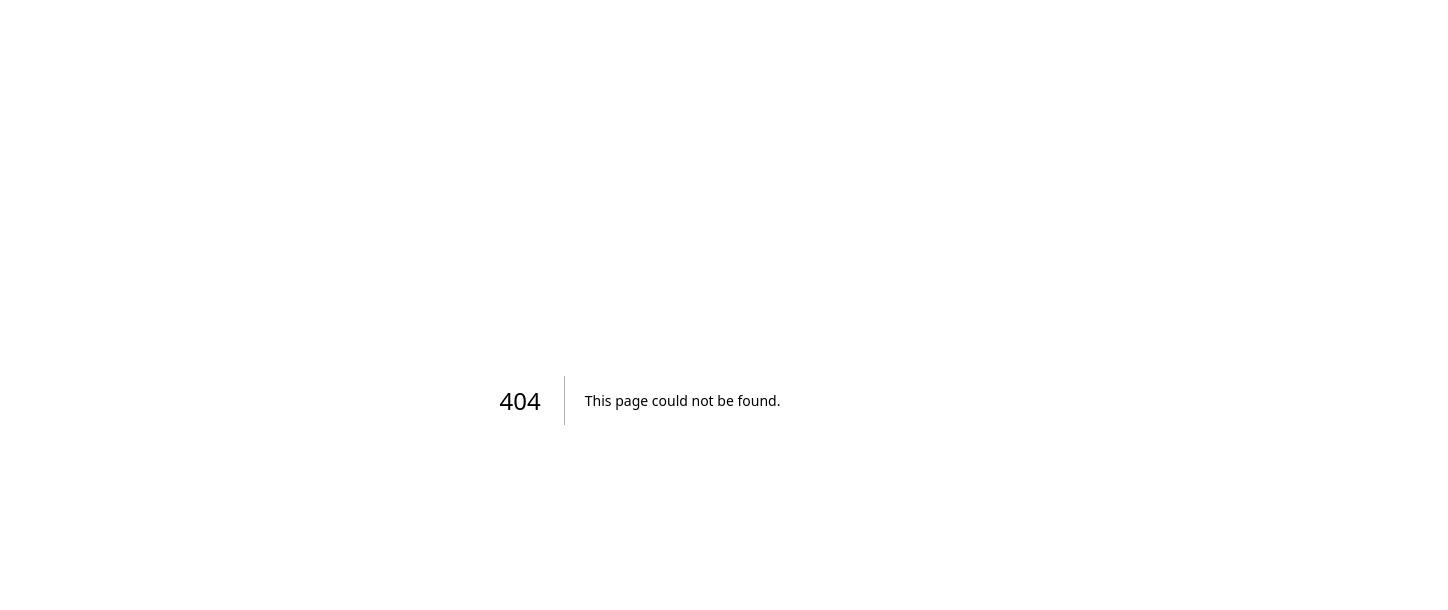
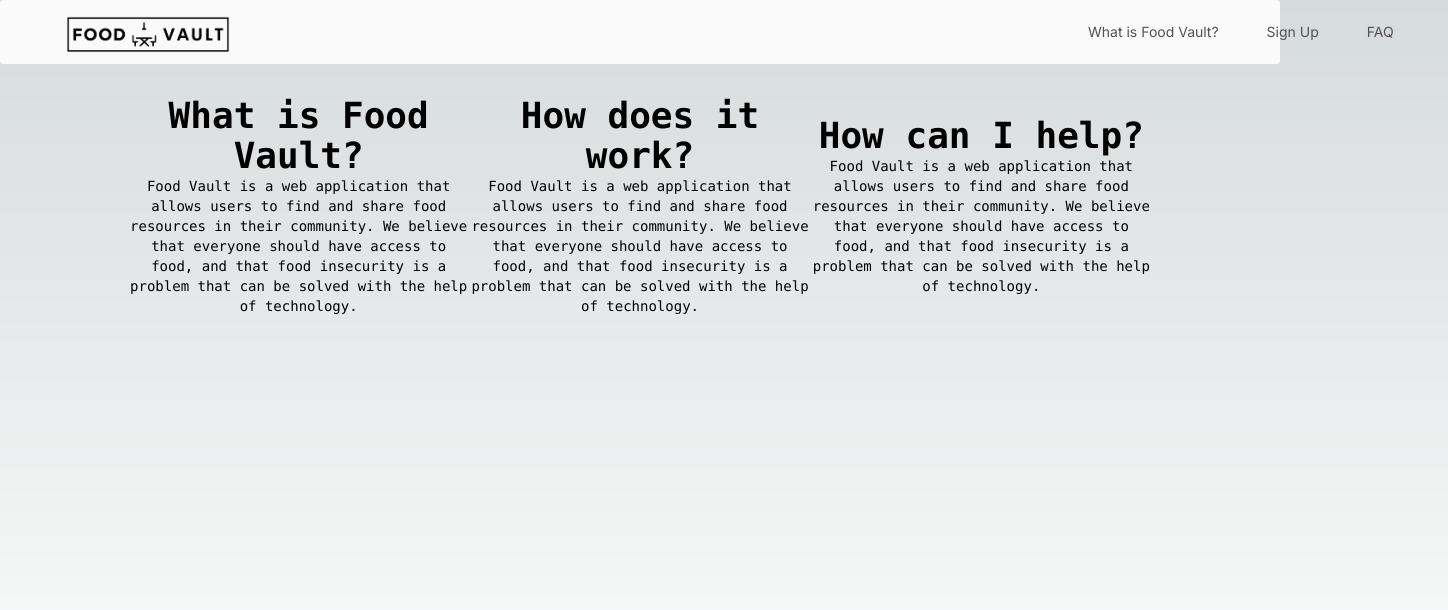
Before and after one commit to foodvault-io/foodvault-distribution-website, a Next.js app: page /about in a window 1280 px wide. Before the commit this address had no page. Shown: the top 610 px of the page, 1448 px wide, since content can reach past the window. Built offline with nearby package versions, Linux system fonts and the light colour scheme.

Commit message:
DW-3: Did everything, just missing the header being flexible

```diff
--- a/components/header.tsx
+++ b/components/header.tsx
@@ -1,32 +1,62 @@
 import React from 'react';
 import Link from 'next/link';
 import { useRouter } from 'next/router';
+import Image from 'next/image';
+import { Inter } from 'next/font/google'
+
+
+const inter = Inter({ subsets: ['latin'] })
 
 export function Header() {
     return (
-        <header className="flex items-center justify-between p-4">
-            <div className='flex items-center justify-between mr-32'>
-                <Link href='/' className='text-blue-300 font-bold'>
-                   Home
+        <header
+            className="flex w-full absolute top-0 left-0 h-[64px] bg-[#FAFAFAFF] rounded-[4px]"
+        >
+            <div className='flex absolute top-[14px] left-16'>
+                <Link href='/'>
+                    <Image
+                        src='/foodvault-header-logo.png'
+                        alt='Food Vault Logo'
+                        width={168} height={36}
+                    />
                 </Link>
             </div>
-
-            <div className='flex items-center justify-between'>
-                <Link href='/about' className='text-blue-400 font-bold'>
+            <div
+                className={`flex items-center absolute
+                top-3 left-[1064px] w-96 h-10 text-sm
+                opacity-100 leading-6 ${inter.className}`}
+            >
+                <div
+                    className='flex items-center
+                    justify-center text-neutral-600 bg-transparent
+                    rounded-md cursor-pointer whitespace-nowrap
+                    py-2 px-6'
+                >
+                    <Link href='/about'>
                         What is Food Vault?
                     </Link>
                 </div>
 
-            <div className='flex items-center justify-between'>
-                <Link href='/contact' className='text-blue-500 font-bold'>
-                    Help Center
+                <div
+                    className='flex items-center
+                    justify-center text-neutral-600 bg-transparent
+                    rounded-md cursor-pointer whitespace-nowrap
+                    py-2 px-6'
+                >
+                    <Link href='/sign-up'>
+                        Sign Up
                     </Link>
                 </div>
-
-            <div className='flex items-center justify-between'>
-                <Link href='/contact' className='text-blue-600 font-bold'>
-                    Contact Us
+                <div
+                    className='flex items-center
+                    justify-center text-neutral-600 bg-transparent
+                    rounded-md cursor-pointer whitespace-nowrap
+                    py-2 px-6'
+                >
+                    <Link href='/faq'>
+                        FAQ
                     </Link>
+                </div>
             </div>
         </header>
     )
--- /dev/null
+++ b/pages/about.tsx
@@ -0,0 +1,54 @@
+import Image from 'next/image'
+import { Inter } from 'next/font/google'
+import { Header } from '@/components/header'
+
+const inter = Inter({ subsets: ['latin'] })
+
+export default function About() {
+    // create a new about page with header component
+    return (
+        <main
+            className={`flex min-h-screen flex-col items-center justify-between p-24 ${inter.className}`}
+        >
+            <Header />
+            <div className="z-10 w-full max-w-5xl items-center justify-between font-mono text-sm lg:flex">
+                <div className="flex flex-col items-center justify-between">
+                    <h1 className="text-4xl font-bold text-center">
+                        What is Food Vault?
+                    </h1>
+                    <p className="text-center">
+                        Food Vault is a web application that allows users to
+                        find and share food resources in their community. We
+                        believe that everyone should have access to food, and
+                        that food insecurity is a problem that can be solved
+                        with the help of technology.
+                    </p>
+                </div>
+                <div className="flex flex-col items-center justify-between">
+                    <h1 className="text-4xl font-bold text-center">
+                        How does it work?
+                    </h1>
+                    <p className="text-center">
+                        Food Vault is a web application that allows users to
+                        find and share food resources in their community. We
+                        believe that everyone should have access to food, and
+                        that food insecurity is a problem that can be solved
+                        with the help of technology.
+                    </p>
+                </div>
+                <div className="flex flex-col items-center justify-between">
+                    <h1 className="text-4xl font-bold text-center">
+                        How can I help?
+                    </h1>
+                    <p className="text-center">
+                        Food Vault is a web application that allows users to
+                        find and share food resources in their community. We
+                        believe that everyone should have access to food, and
+                        that food insecurity is a problem that can be solved
+                        with the help of technology.
+                    </p>
+                </div>
+            </div>
+        </main>
+    )
+}
--- /dev/null
+++ b/pages/faq.tsx
@@ -0,0 +1,20 @@
+import Image from 'next/image'
+import { Inter } from 'next/font/google'
+import { Header } from '@/components/header'
+
+const inter = Inter({ subsets: ['latin'] })
+
+export default function FAQ() {
+    return(
+        <main
+            className={`flex min-h-screen flex-col items-center justify-between p-24 ${inter.className}`}
+        >
+            <Header/>
+            <div>
+                <h1 className="text-4xl font-bold text-center">
+                    Frequently Asked Questions (FAQ)
+                </h1>
+            </div>
+        </main>
+    )
+}
--- /dev/null
+++ b/pages/sign-up.tsx
@@ -0,0 +1,20 @@
+import Image from 'next/image'
+import { Inter } from 'next/font/google'
+import { Header } from '@/components/header'
+
+const inter = Inter({ subsets: ['latin'] })
+
+export default function SignUp() {
+    return (
+        <main
+            className={`flex min-h-screen flex-col items-center justify-between p-24 ${inter.className}`}
+        >
+            <Header />
+            <div>
+                <h1 className="text-4xl font-bold text-center">
+                    Sign Up Bitch
+                </h1>
+            </div>
+        </main>
+    )
+}
```
Also changed, not shown: public/foodvault-header-logo.png (added). Lines whose indentation alone changed are shown as unchanged.
